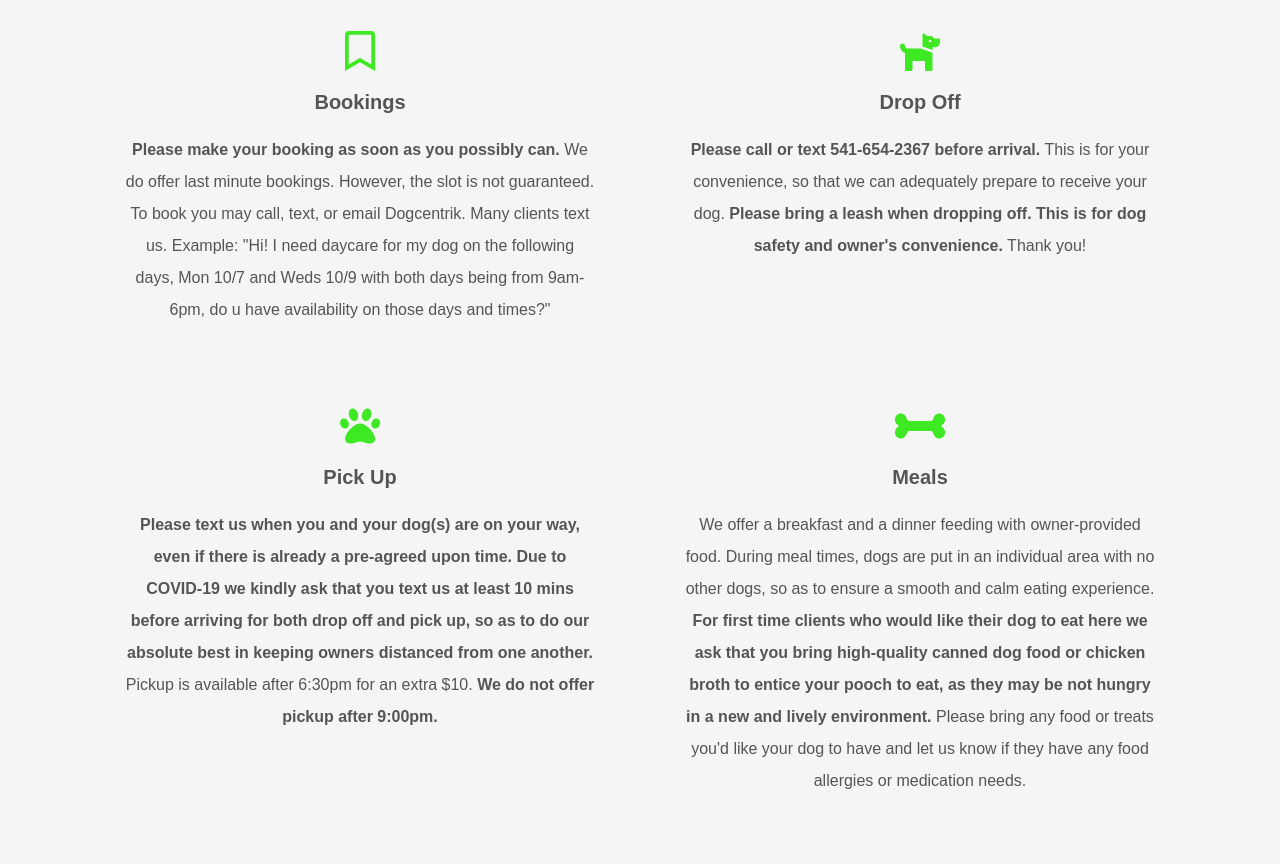
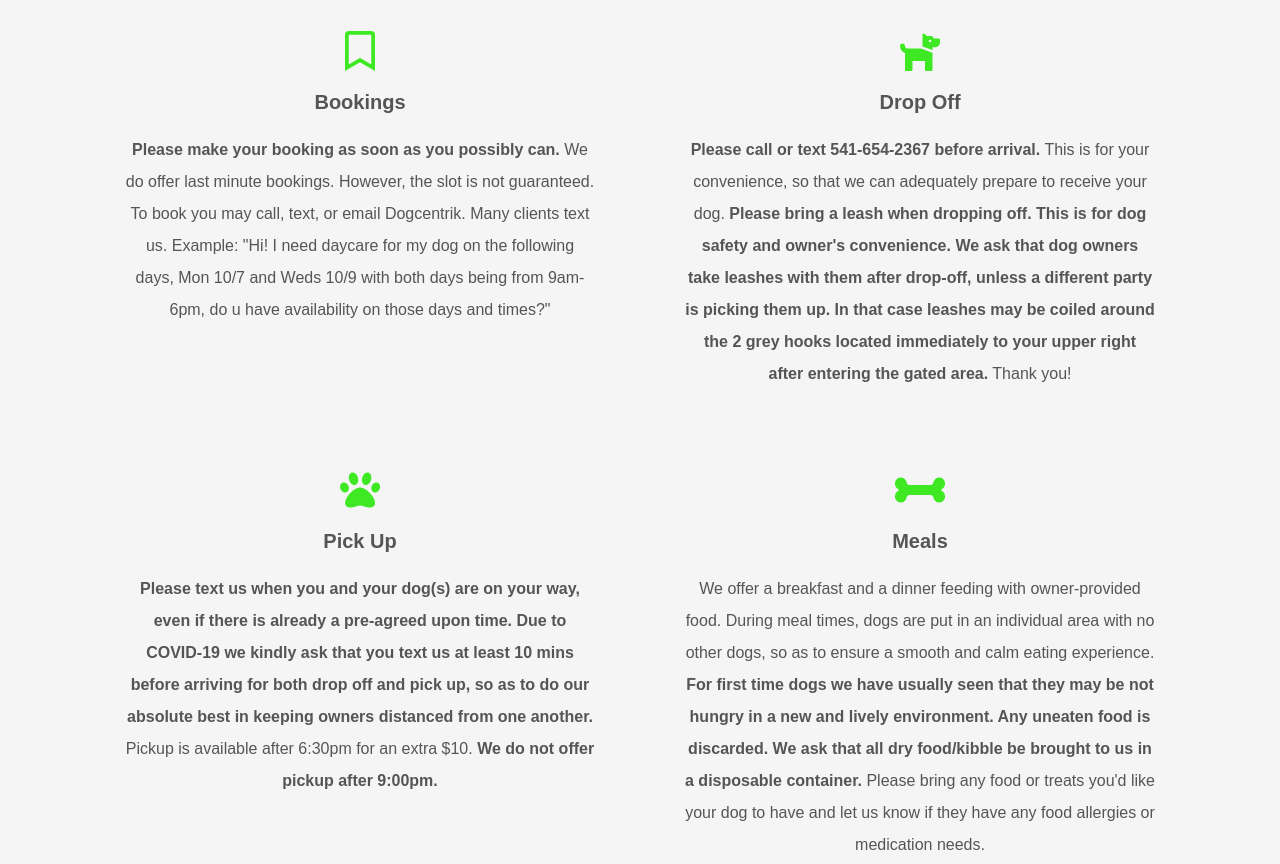
Before and after one commit to rose07a/dogcentrik, a plain HTML site: page policies.html in a window 1280 px wide. Shown: the part 200-1064 px from the top of the page. Drawn offline with nearby package versions, Linux system fonts and the light colour scheme.

Commit message:
policies

```diff
--- a/policies.html
+++ b/policies.html
@@ -43,8 +43,9 @@
       <li>
         <i class="fas fa-dog"></i>
         <h4>Drop Off</h4>
-      <p><strong>Please call or text 541-654-2367 before arrival.</strong> This is for your convenience, so that we can adequately prepare to receive your dog.
-      <strong>Please bring a leash when dropping off. This is for dog safety and owner's convenience.</strong> Thank you!</p>
+      <p><strong>Please call or text 541-654-2367 before arrival.</strong>
+         This is for your convenience, so that we can adequately prepare to receive your dog.
+      <strong>Please bring a leash when dropping off. This is for dog safety and owner's convenience. We ask that dog owners take leashes with them after drop-off, unless a different party is picking them up.  In that case leashes may be coiled around the 2 grey hooks located immediately to your upper right after entering the gated area.</strong> Thank you!</p>
       </li>
       <li>
         <i class="fas fa-paw"></i>
@@ -54,7 +55,12 @@
       <li>
         <i class="fas fa-bone"></i>
         <h4>Meals</h4>
-      <p>We offer a breakfast and a dinner feeding with owner-provided food. During meal times, dogs are put in an individual area with no other dogs, so as to ensure a smooth and calm eating experience. <strong>For first time clients who would like their dog to eat here we ask that you bring high-quality canned dog food or chicken broth to entice your pooch to eat, as they may be not hungry in a new and lively environment.</strong> Please bring any food or treats you'd like your dog to have and let us know if they have any food allergies or medication needs.           </p>
+      <p>We offer a breakfast and a dinner feeding with owner-provided food.
+         During meal times, dogs are put in an individual area with no other dogs,
+          so as to ensure a smooth and calm eating experience.
+          <strong>For first time dogs we have usually seen that they may be not hungry in a new and lively environment. Any uneaten food is discarded. We ask that all dry food/kibble be brought to us in a disposable container. </strong>
+              Please bring any food or treats you'd like your dog to have and let us know
+               if they have any food allergies or medication needs.           </p>
       </li>
       <li>
         <i class="fas fa-check-circle"></i>
@@ -74,7 +80,7 @@
       </li>
       <li>
         <i class="fas fa-medkit"></i>
-        <h4>Vaccine</h4>
+        <h4>Vaccines</h4>
       <p>Dogs must be current on the following vaccines:
         <strong>Rabies, DHPP(Parvo), Bordetella(Kennel Cough).  Due to current circumstances we strongly prefer that dog owners send proof of vaccines via email to dogcentrik@gmail.com or we can still accept paper copies.  Please put paper copies in an unsealed envelope and then place the envelope in our mailbox on the front porch.</strong>
       </p>
@@ -100,7 +106,9 @@
     </li>
       <li>
     <h4>2. When is payment for services due?</h4>
-    <p>Payment is due upon or before pick up, in the full amount, unless prior arrangements have been made. Many Dogcentrik clients pay using Venmo right when they park their car during drop-off.</p>
+    <p>Payment is due upon or before pick up, in the full amount,
+       unless prior arrangements have been made. Many Dogcentrik clients pay using Venmo right
+        when they park their car during pick-up.</p>
     </li>
       <li>
     <h4>3. Is a meet n greet required?</h4>
```
Also changed, not shown: 2 other files.
